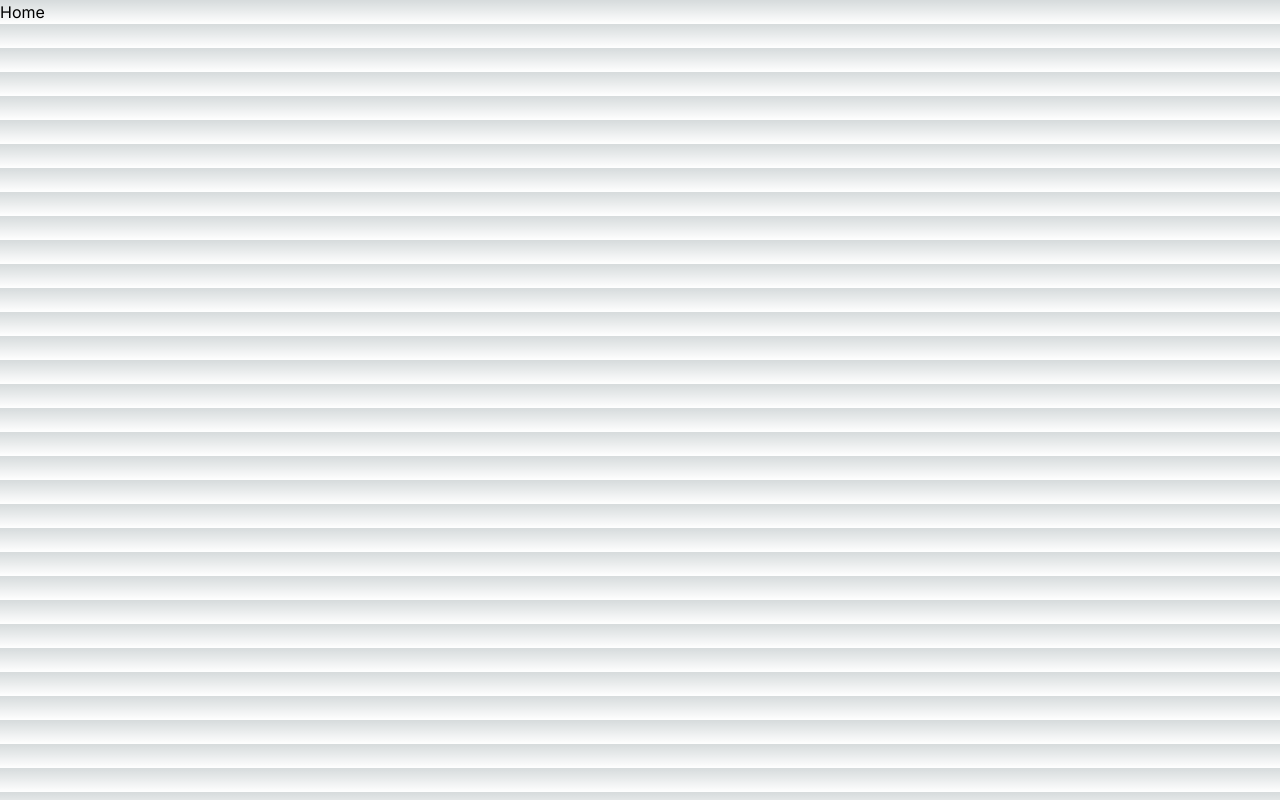
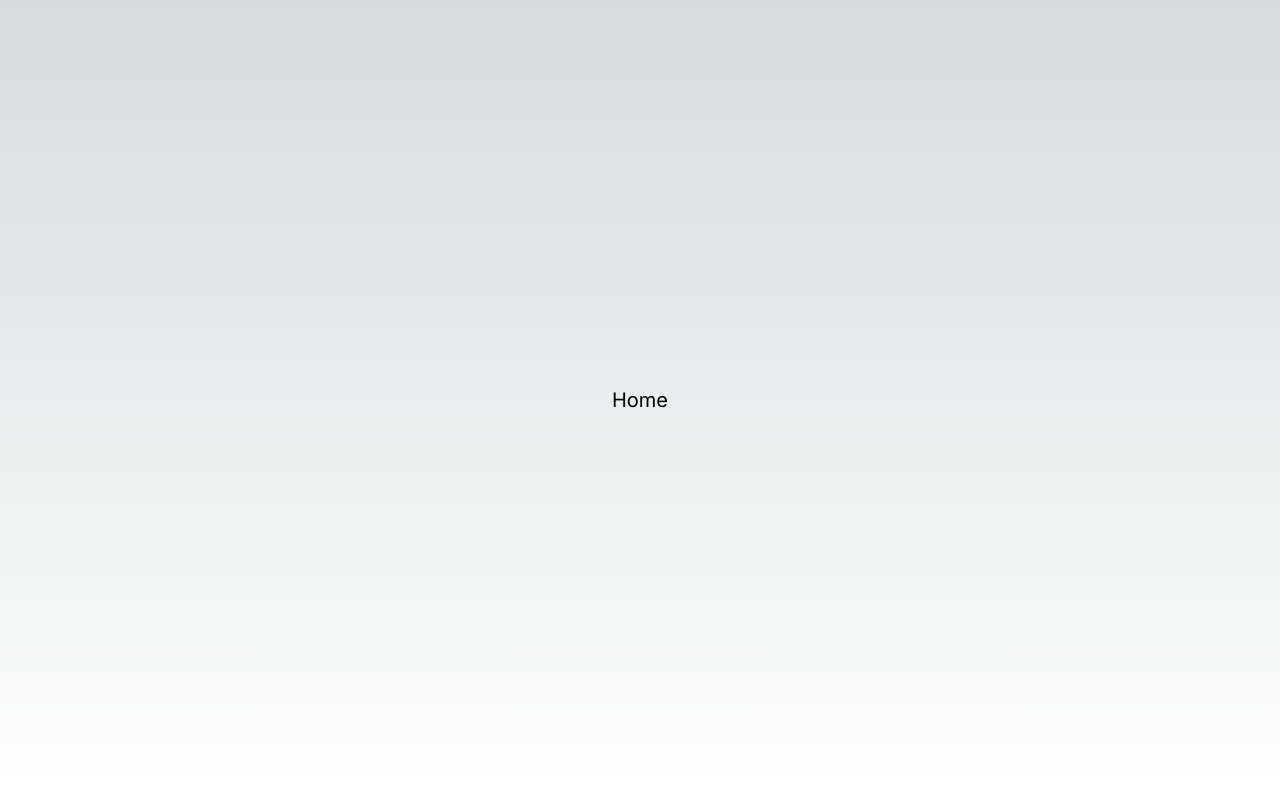
Before and after one commit to isnendyankp/shadcnForm, a Next.js app in the folder my-app/: page / in a window 1280 px wide. Built offline with nearby package versions, Linux system fonts and the light colour scheme.

Commit message:
chore: Update global CSS and layout for better styling and structure

```diff
--- a/my-app/src/app/globals.css
+++ b/my-app/src/app/globals.css
@@ -8,7 +8,7 @@
   --background-end-rgb: 255, 255, 255;
 }
 
-@media (prefers-color-scheme: dark) {
+@media (prefers-color-scheme: white) {
   :root {
     --foreground-rgb: 255, 255, 255;
     --background-start-rgb: 0, 0, 0;
--- a/my-app/src/app/layout.tsx
+++ b/my-app/src/app/layout.tsx
@@ -16,7 +16,11 @@ export default function RootLayout({
 }>) {
   return (
     <html lang="en">
-      <body className={inter.className}>{children}</body>
+      <body className={inter.className}>
+        <main className="h-screen flex flex-col justify-center items-center">
+          {children}
+        </main>
+      </body>
     </html>
   );
 }
--- a/my-app/src/app/page.tsx
+++ b/my-app/src/app/page.tsx
@@ -1,5 +1,5 @@
 import Image from "next/image";
 
 export default function Home() {
-  return <h1>Home</h1>
+  return <h1 className='text-xl'>Home</h1>
 }
```
